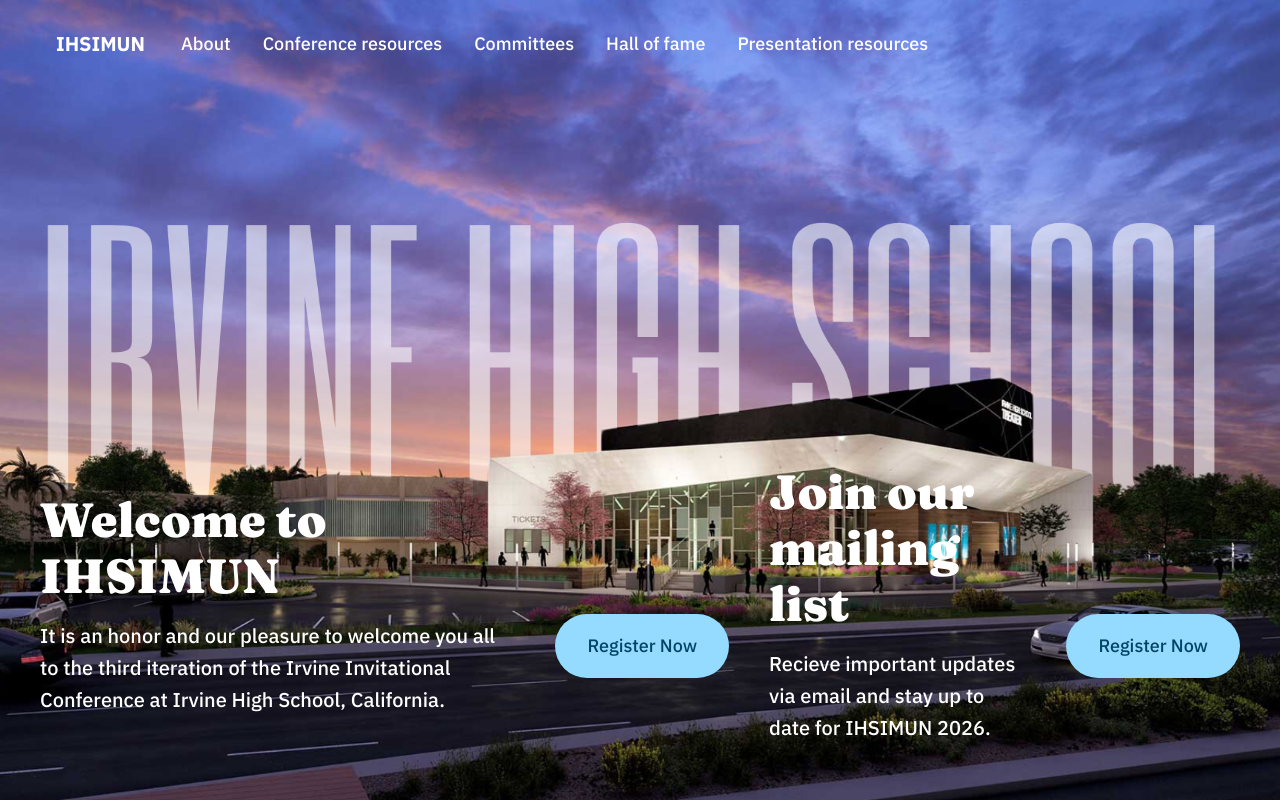
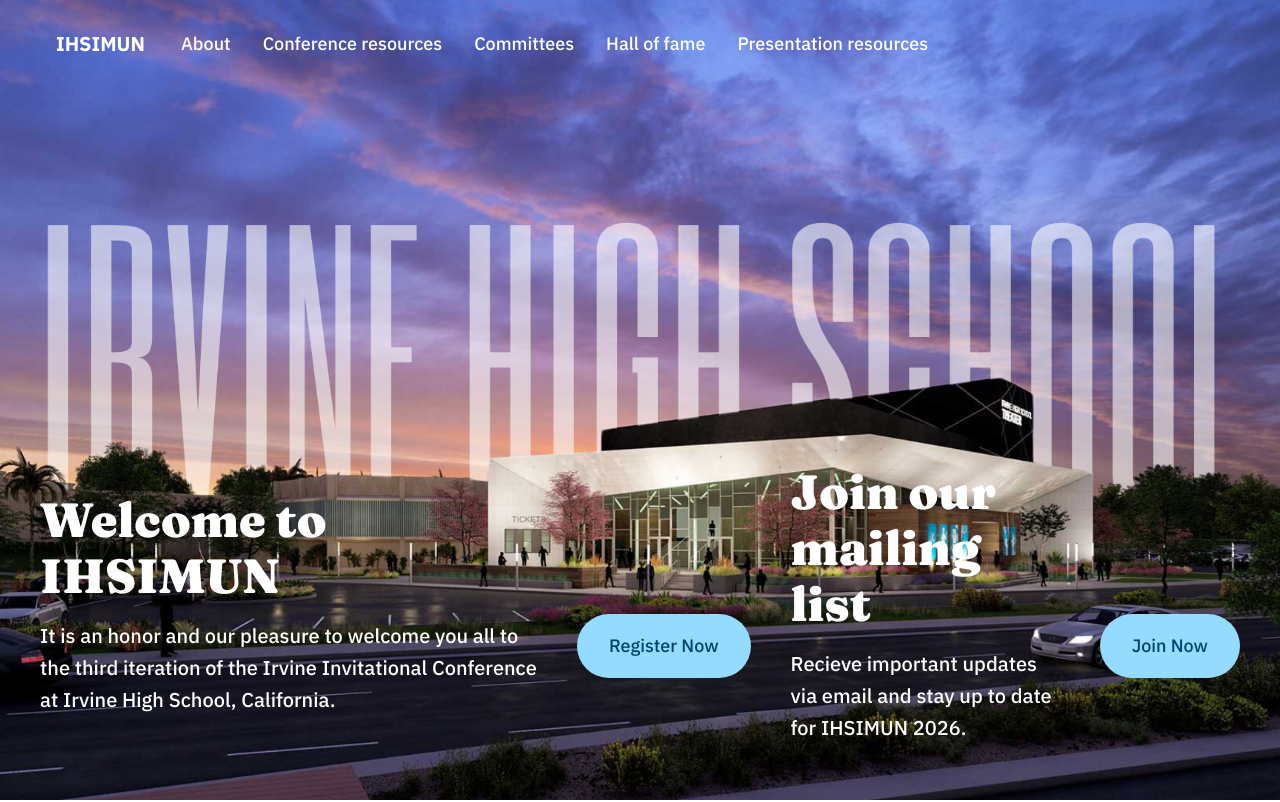
Before and after one commit to manuthecoder/IHSMUN, a Next.js app: page / in a window 1280 px wide. Shown: the top 802 px of the page. Built offline with nearby package versions, Linux system fonts and the light colour scheme.

Commit message:
Reg to join

```diff
--- a/app/(app)/(home)/page.tsx
+++ b/app/(app)/(home)/page.tsx
@@ -167,7 +167,7 @@
             className="btn"
             href="https://docs.google.com/forms/d/e/1FAIpQLSfzWNgT8WNG-WxXJBnCtvmfp9NHen_VGJwOsZNxOlJ5OTx_jQ/viewform?usp=header"
           >
-            Register Now
+            Join Now
           </Button>
         </Box>
       </Box>
```
